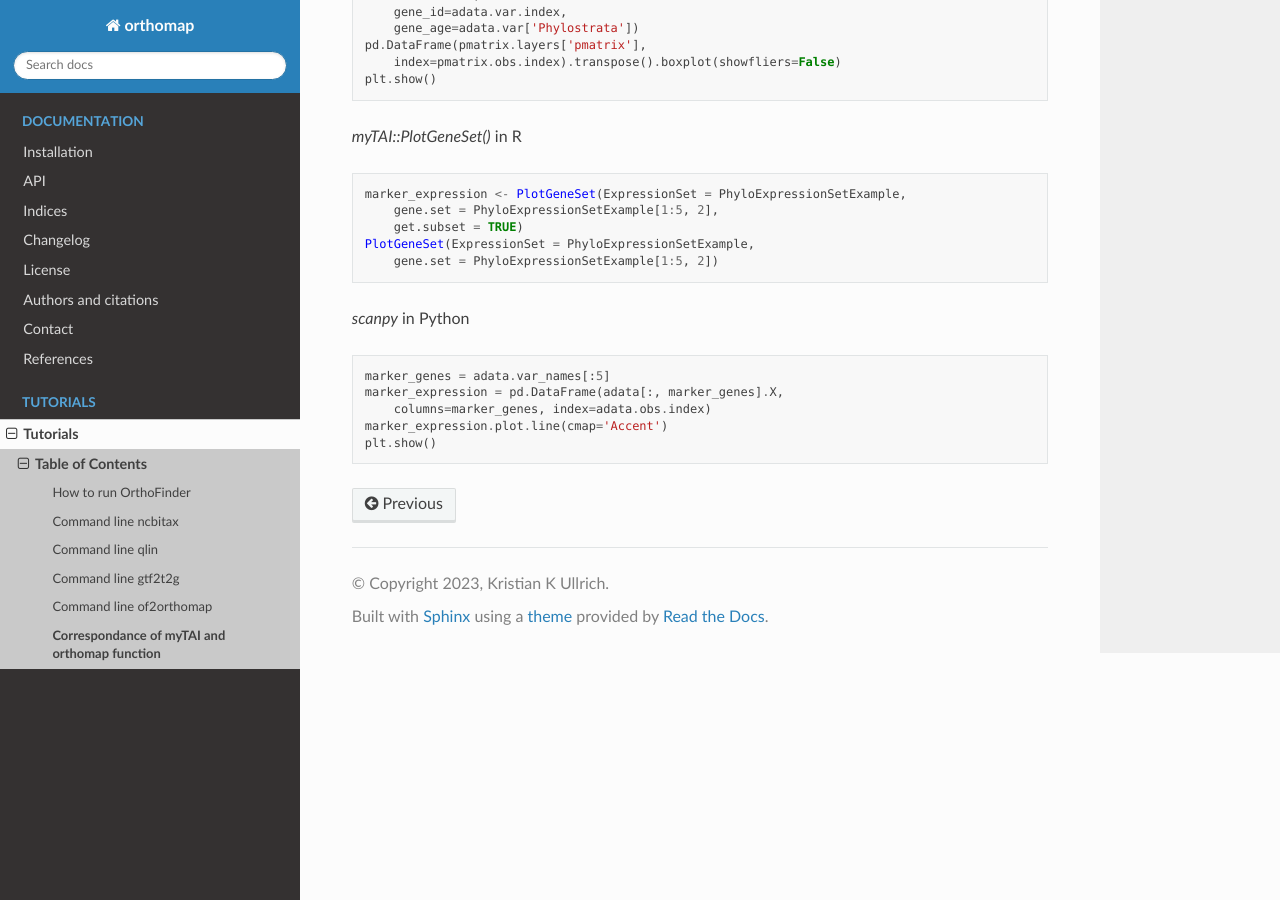
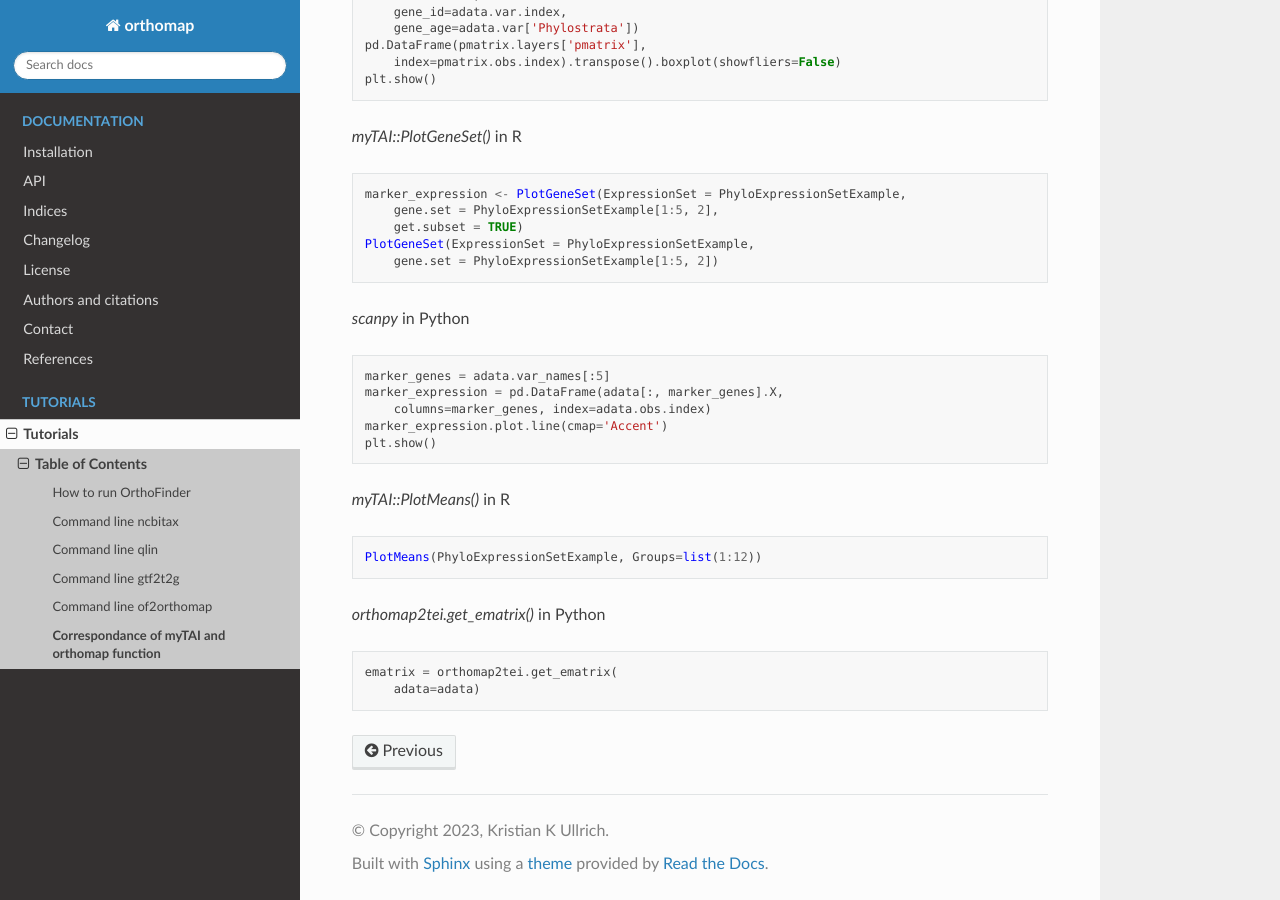
Before and after one commit to kullrich/orthomap, a Sphinx documentation site: the page built from docs/tutorials/mytai.rst, in a window 1280 px wide and 900 px high, scrolled down 1872 px. Built offline with Sphinx 7.4.7 and the Read the Docs theme 2.0.0, drawn with Linux system fonts in a browser that asks for light colours; formulas are drawn with MathJax 3.

Commit message:
# added myTAI example

```diff
--- a/docs/tutorials/mytai.rst
+++ b/docs/tutorials/mytai.rst
@@ -123,3 +123,16 @@ Correspondance of myTAI and orthomap function
         columns=marker_genes, index=adata.obs.index)
     marker_expression.plot.line(cmap='Accent')
     plt.show()
+
+`myTAI::PlotMeans()` in R
+
+.. code-block:: R
+
+    PlotMeans(PhyloExpressionSetExample, Groups=list(1:12))
+
+`orthomap2tei.get_ematrix()` in Python
+
+.. code-block:: Python
+
+    ematrix = orthomap2tei.get_ematrix(
+        adata=adata)
```
Also changed, not shown: 1 other file.
